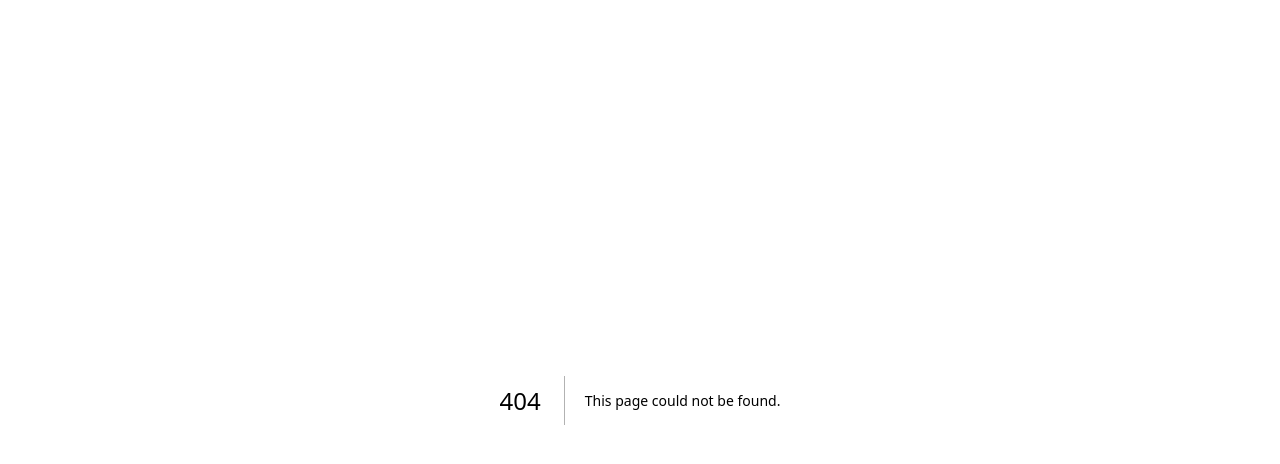
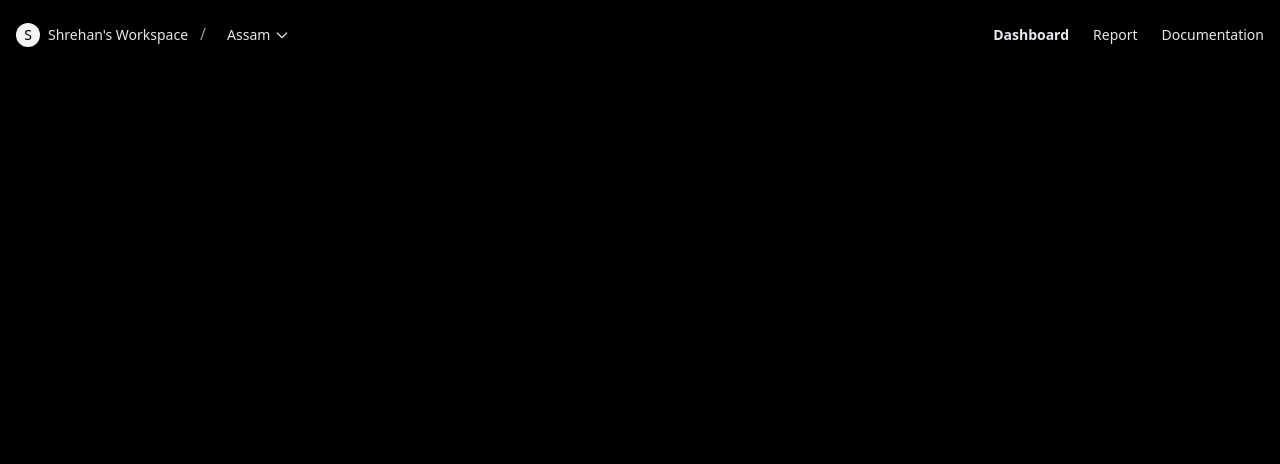
Before and after one commit to shrehanrajsingh/ayurveda-prime, a Next.js app: page /dashboard in a window 1280 px wide. Before the commit this address had no page. Shown: the top 464 px of the page. Built offline with nearby package versions, Linux system fonts and the light colour scheme.

Commit message:
Added dashboard + navbar for dashboard

```diff
--- /dev/null
+++ b/app/dashboard/navbar.jsx
@@ -0,0 +1,117 @@
+"use client";
+
+import { useState } from "react";
+
+export default function Dashboard() {
+  const [projectDropdownClick, setProjectDropDownClick] = useState(false);
+
+  return (
+    <div className="text-gray-200 w-full py-4 px-4">
+      <div className="flex items-center align-middle">
+        <div className="w-6 h-6 text-black bg-gray-100 text-center rounded-full text-sm flex justify-center items-center mr-2">
+          S
+        </div>
+        <h1 className="text-sm">Shrehan&apos;s Workspace</h1>
+        <h1 className="font-extralight mx-3 relative bottom-[0.8px] text-white/60">
+          /
+        </h1>
+        <div className="relative">
+          <button
+            onClick={(e) => {
+              e.preventDefault();
+              setProjectDropDownClick((o) => !o);
+            }}
+            className="text-sm py-2 px-2 rounded-md border border-transparent hover:border-emerald-500 hover:bg-emerald-800 transition-all duration-75 cursor-pointer flex justify-center items-center outline-none"
+          >
+            Assam
+            <svg
+              xmlns="http://www.w3.org/2000/svg"
+              className={`ml-1 h-4 w-4 text-gray-300 transition-transform duration-200 ease-in-out ${
+                projectDropdownClick ? "rotate-180" : ""
+              }`}
+              fill="none"
+              viewBox="0 0 24 24"
+              stroke="currentColor"
+              strokeWidth={2}
+            >
+              <path
+                strokeLinecap="round"
+                strokeLinejoin="round"
+                d="M19 9l-7 7-7-7"
+              />
+            </svg>
+          </button>
+
+          <div
+            className={`absolute w-[300%] mt-2 py-2 bg-white/20 rounded-xl border border-white/30 ${
+              !projectDropdownClick ? "hidden" : ""
+            }`}
+          >
+            <h1 className="text-xs px-4 font-thin text-white tracking-wider">
+              PROJECTS
+            </h1>
+
+            <div className="mt-2 px-8 flex flex-col gap-2 cursor-default text-white/80">
+              <h1 className="flex items-center">
+                Assam
+                <svg
+                  xmlns="http://www.w3.org/2000/svg"
+                  className="inline-block ml-1 h-4 w-4 text-white float-end"
+                  fill="none"
+                  viewBox="0 0 24 24"
+                  stroke="currentColor"
+                  strokeWidth={2}
+                >
+                  <path
+                    strokeLinecap="round"
+                    strokeLinejoin="round"
+                    d="M5 13l4 4L19 7"
+                  />
+                </svg>
+              </h1>
+              <h1>Guwahati</h1>
+              <h1>Shimla</h1>
+            </div>
+
+            <div className="h-[0.04px] w-full bg-white/30 mt-3"></div>
+
+            <div className="mt-3 px-8 flex flex-col gap-2 cursor-default text-white/80">
+              <div className="flex items-center cursor-pointer">
+                <div className="w-8 h-8 mr-3 rounded-md bg-white/20 flex justify-center items-center">
+                  <span className="text-lg">+</span>
+                </div>
+                <span className="text-sm font-medium">Create Project</span>
+              </div>
+              <div className="flex items-center cursor-pointer">
+                <div className="w-8 h-8 mr-3 rounded-md bg-white/20 flex justify-center items-center">
+                  <svg
+                    xmlns="http://www.w3.org/2000/svg"
+                    className="h-4 w-4 text-white"
+                    fill="none"
+                    viewBox="0 0 24 24"
+                    stroke="currentColor"
+                    strokeWidth={2}
+                  >
+                    <path
+                      strokeLinecap="round"
+                      strokeLinejoin="round"
+                      d="M10.325 4.317c.426-1.756 2.924-1.756 3.35 0a1.724 1.724 0 002.573 1.066c1.543-.94 3.31.826 2.37 2.37a1.724 1.724 0 001.065 2.572c1.756.426 1.756 2.924 0 3.35a1.724 1.724 0 00-1.066 2.573c.94 1.543-.826 3.31-2.37 2.37a1.724 1.724 0 00-2.572 1.065c-.426 1.756-2.924 1.756-3.35 0a1.724 1.724 0 00-2.573-1.066c-1.543.94-3.31-.826-2.37-2.37a1.724 1.724 0 00-1.065-2.572c-1.756-.426-1.756-2.924 0-3.35a1.724 1.724 0 001.066-2.573c-.94-1.543.826-3.31 2.37-2.37.996.608 2.296.07 2.572-1.065z"
+                    />
+                    <circle cx="12" cy="12" r="3" />
+                  </svg>
+                </div>
+                <span className="text-sm font-medium">Manage Projects</span>
+              </div>
+            </div>
+          </div>
+        </div>
+
+        <div className="ml-auto text-sm flex gap-6">
+          <h1 className="font-bold cursor-pointer">Dashboard</h1>
+          <h1 className="cursor-pointer">Report</h1>
+          <h1 className="cursor-pointer">Documentation</h1>
+        </div>
+      </div>
+    </div>
+  );
+}
--- /dev/null
+++ b/app/dashboard/page.jsx
@@ -0,0 +1,9 @@
+import Navbar from "./navbar";
+
+export default function Dashboard() {
+  return (
+    <div className="bg-black w-full h-screen">
+      <Navbar />
+    </div>
+  );
+}
```
